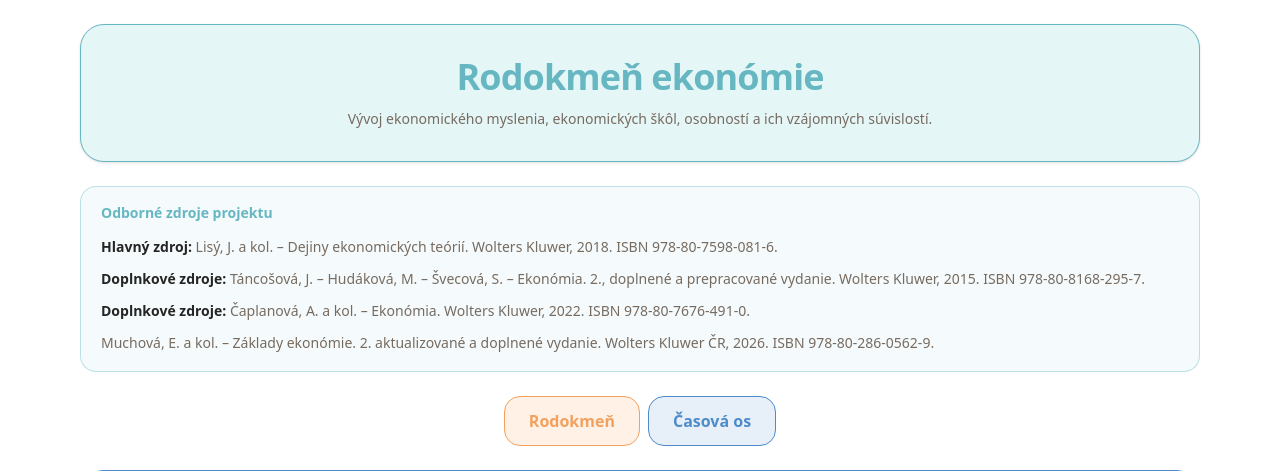
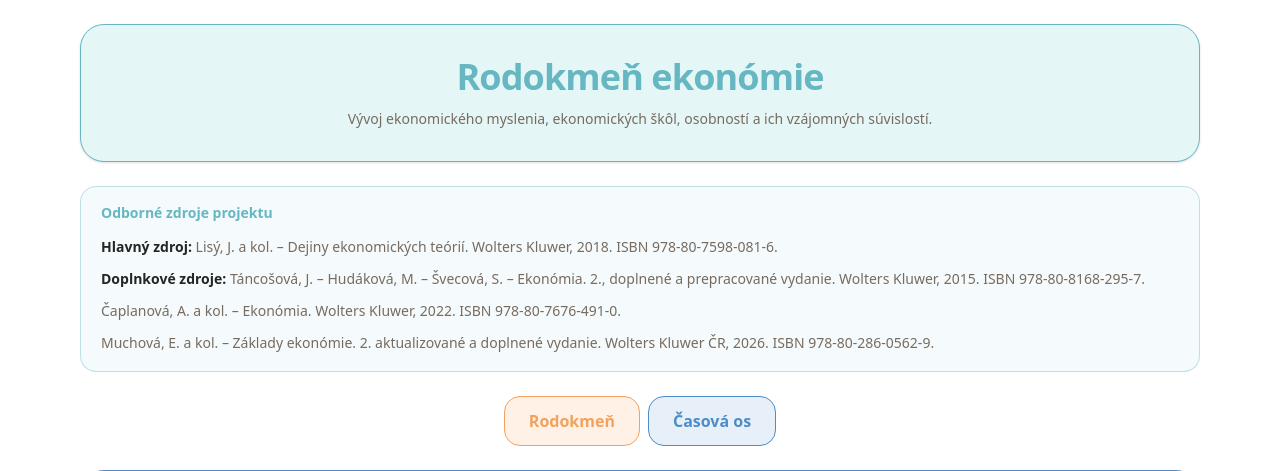
Before and after one commit to matus-kocik/matus-kocik-app, a Django app: template rodokmen/templates/rodokmen/rodokmen.html in a window 1280 px wide. Shown: the top 471 px of the page. Run offline with Django 5.2, Linux system fonts and the light colour scheme; the template is opened without the code that fills it, so the values that code supplies are empty; style sheets or scripts are compiled from the project's sources; some libraries are stand-ins or nearby versions.

Commit message:
change source rodokmen

```diff
--- a/rodokmen/templates/rodokmen/rodokmen.html
+++ b/rodokmen/templates/rodokmen/rodokmen.html
@@ -202,7 +202,6 @@
       </p>
 
       <p>
-        <span class="font-semibold text-[#252525]">Doplnkové zdroje:</span>
         Čaplanová, A. a kol. – Ekonómia.
         Wolters Kluwer, 2022. ISBN 978-80-7676-491-0.
       </p>
```
